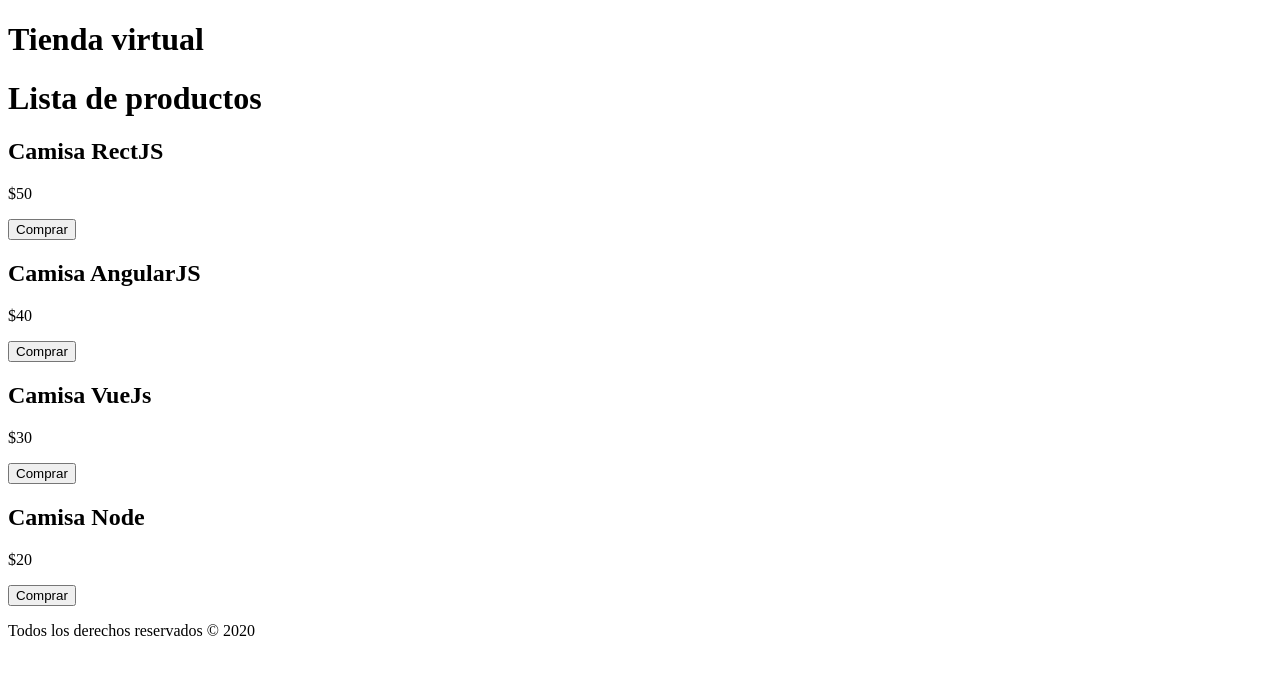
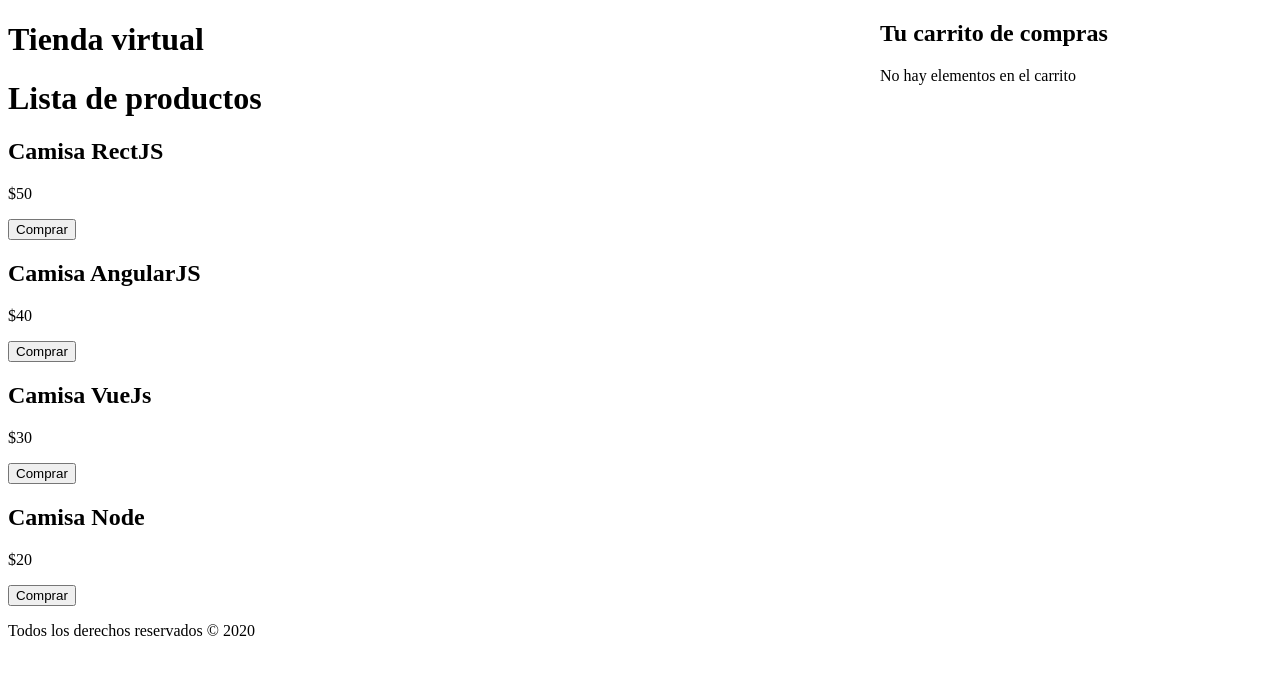
Before and after one commit to DecoyTNT/ReactJs-basico, a React (Create React App) app: page / in a window 1280 px wide. Shown: the top 674 px of the page. Built offline with nearby package versions, Linux system fonts and the light colour scheme.

Commit message:
Muestro los elementos del carrito

```diff
--- a/src/App.js
+++ b/src/App.js
@@ -2,6 +2,7 @@ import React, { Fragment, useState } from 'react';
 import Header from './components/Header';
 import Footer from './components/Footer';
 import Producto from './components/Producto';
+import Carrito from './components/Carrito';
 
 function App() {
     // Crear listado de productos
@@ -25,6 +26,7 @@ function App() {
             {productos.map(producto => (
                 <Producto key={producto.id} producto={producto} productos={productos} carrito={carrito} agregarProducto={agregarProducto} />
             ))}
+            <Carrito carrito={carrito} />
             <Footer fecha={fecha} />
         </Fragment>
     );
--- /dev/null
+++ b/src/components/Carrito.jsx
@@ -0,0 +1,15 @@
+import React from 'react';
+import './carrito.css';
+import Producto from './Producto';
+
+const Carrito = ({ carrito }) => (
+    <div className="carrito">
+        <h2>Tu carrito de compras</h2>
+        {/* {carrito.map(producto => (
+            <Producto key={producto.key} producto={producto} />
+        ))} */}
+        {carrito.length === 0 ? <p>No hay elementos en el carrito</p> : carrito.map(producto => <Producto key={producto.key} producto={producto} />)}
+    </div>
+);
+
+export default Carrito;
--- /dev/null
+++ b/src/components/carrito.css
@@ -0,0 +1,7 @@
+.carrito {
+    position: fixed;
+    top: 0;
+    right: 0;
+    background-color: white;
+    width: 400px;
+}
```
